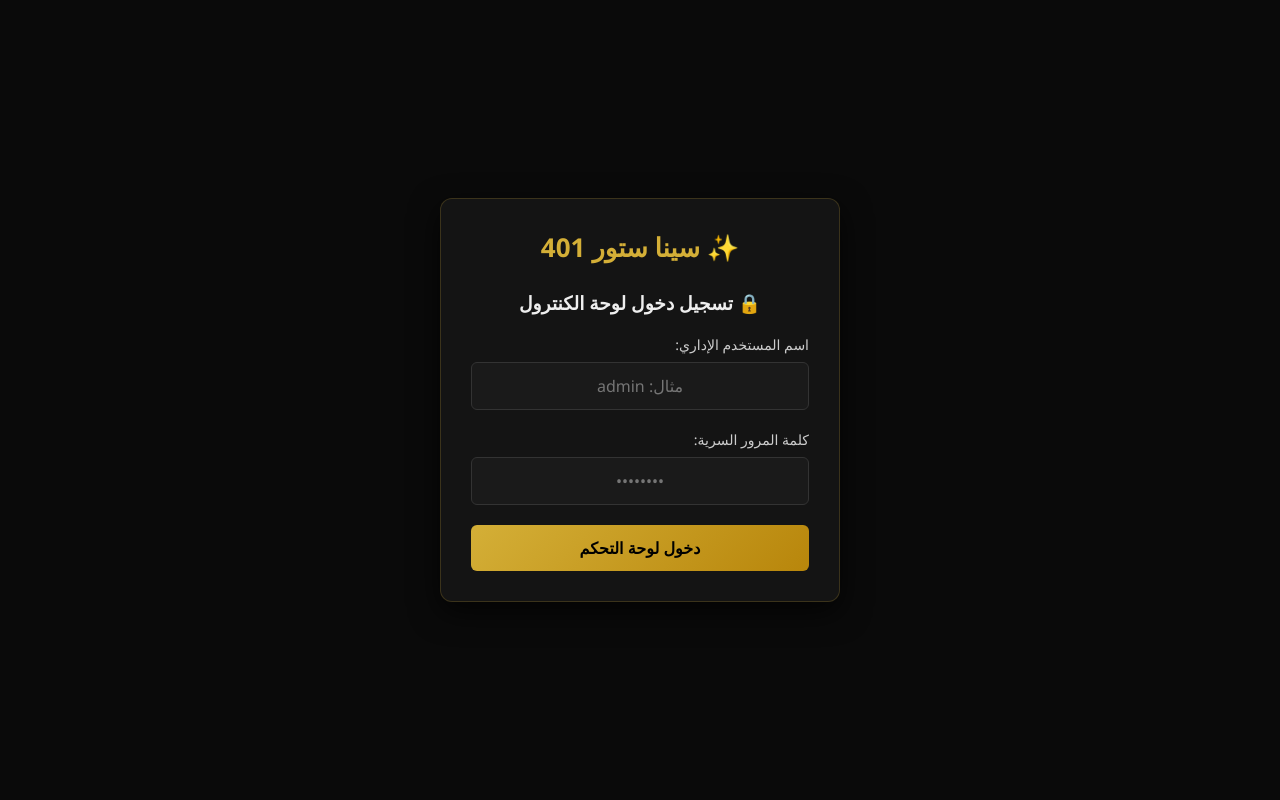
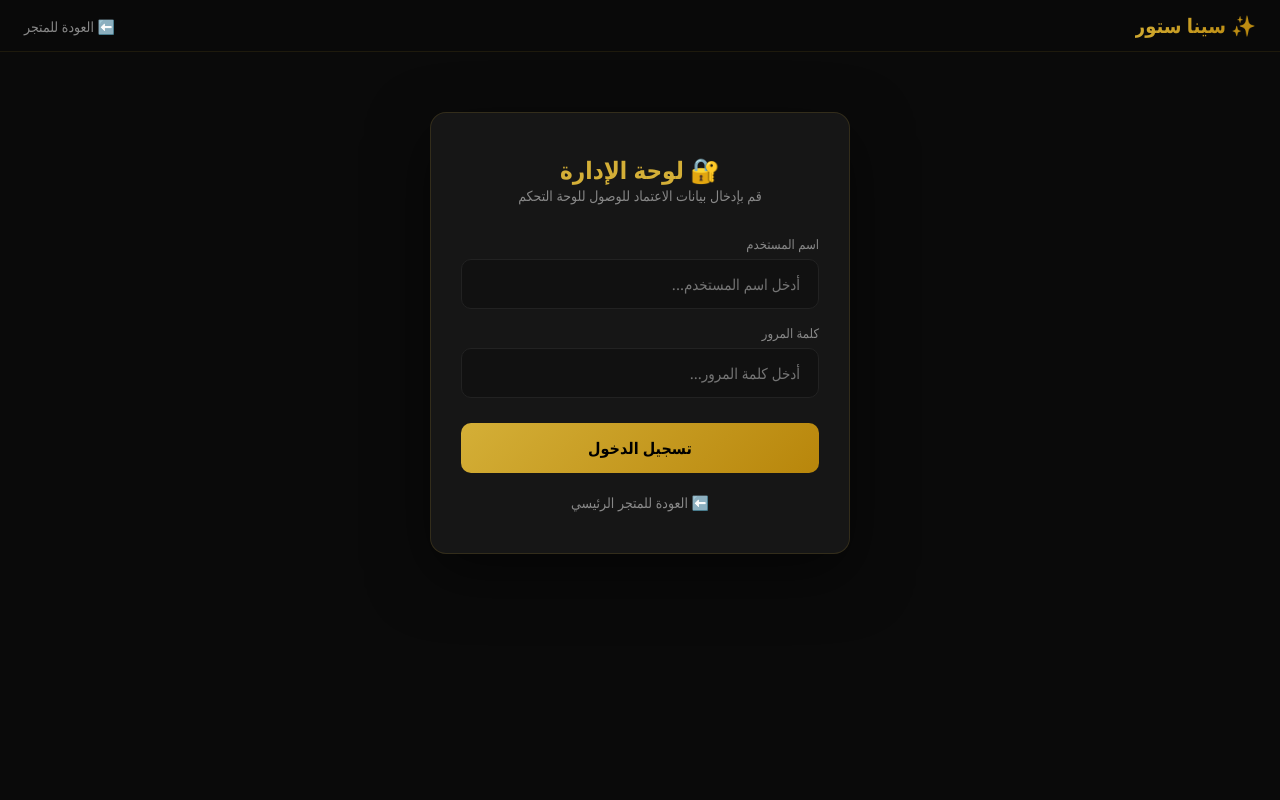
Before and after one commit to mosebh99/sina.401, a Flask app: page /login.html in a window 1280 px wide. Run offline with Flask 3, Linux system fonts and the light colour scheme; some libraries are stand-ins or nearby versions.

Commit message:
Update login.html

```diff
--- a/templates/login.html
+++ b/templates/login.html
@@ -3,73 +3,201 @@
 <head>
     <meta charset="UTF-8">
     <meta name="viewport" content="width=device-width, initial-scale=1.0">
-    <title>تسجيل دخول الإدارة | سينا ستور 401</title>
+    <title>تسجيل الدخول الإداري | سينا ستور</title>
+    <link rel="icon" type="image/png" href="/static/css/logo.png.jpeg">
     <style>
-        :root {
-            --primary: #d4af37;
-            --primary-hover: #b8860b;
-            --bg-dark: #0a0a0a;
-            --bg-card: #141414;
-            --border-gold: rgba(212, 175, 55, 0.2);
+        * { margin: 0; padding: 0; box-sizing: border-box; }
+        body {
+            font-family: 'Segoe UI', Tahoma, Geneva, Verdana, sans-serif;
+            background: #0a0a0a;
+            color: #fff;
+            min-height: 100vh;
+            display: flex;
+            flex-direction: column;
         }
-        * { margin: 0; padding: 0; box-sizing: border-box; font-family: 'Segoe UI', sans-serif; }
-        body { background: var(--bg-dark); color: #fff; display: flex; justify-content: center; align-items: center; min-height: 100vh; padding: 20px; }
-        .login-container { max-width: 400px; width: 100%; background: var(--bg-card); border: 1px solid var(--border-gold); padding: 30px; border-radius: 12px; box-shadow: 0 10px 30px rgba(0,0,0,0.7); text-align: center; }
-        .logo { font-size: 26px; font-weight: bold; color: var(--primary); text-decoration: none; display: block; margin-bottom: 25px; }
-        h3 { margin-bottom: 20px; color: #eee; }
-        label { display: block; text-align: right; margin-bottom: 8px; font-size: 14px; color: #ccc; }
-        input { width: 100%; padding: 12px; margin-bottom: 20px; background: #1a1a1a; border: 1px solid #333; border-radius: 6px; color: #fff; font-size: 16px; text-align: center; }
-        input:focus { border-color: var(--primary); outline: none; }
-        button { width: 100%; padding: 12px; background: linear-gradient(135deg, var(--primary), var(--primary-hover)); border: none; border-radius: 6px; color: #000; font-weight: bold; font-size: 16px; cursor: pointer; transition: opacity 0.3s; }
-        button:hover { opacity: 0.9; }
-        .err-msg { background: rgba(239, 68, 68, 0.2); border: 1px solid #ef4444; color: #ef4444; padding: 10px; border-radius: 6px; margin-bottom: 15px; display: none; font-size: 14px; font-weight: bold; }
+        header {
+            background: rgba(10,10,10,0.98);
+            backdrop-filter: blur(20px);
+            padding: 12px 24px;
+            display: flex;
+            justify-content: space-between;
+            align-items: center;
+            border-bottom: 1px solid rgba(212,175,55,0.1);
+        }
+        .logo {
+            font-size: 20px;
+            font-weight: 800;
+            background: linear-gradient(135deg, #d4af37, #b8860b);
+            -webkit-background-clip: text;
+            -webkit-text-fill-color: transparent;
+        }
+        .nav-links a {
+            color: #888;
+            font-size: 14px;
+            transition: all 0.3s;
+            text-decoration: none;
+        }
+        .nav-links a:hover { color: #d4af37; }
+        .login-container {
+            max-width: 420px;
+            margin: 60px auto;
+            padding: 40px 30px;
+            background: #161616;
+            border-radius: 16px;
+            border: 1px solid rgba(212,175,55,0.15);
+            text-align: center;
+            box-shadow: 0 20px 60px rgba(0,0,0,0.5);
+            width: 90%;
+        }
+        .login-container h2 {
+            color: #d4af37;
+            margin-top: 0;
+            font-size: 24px;
+        }
+        .login-container p {
+            color: #888;
+            font-size: 14px;
+            margin-bottom: 30px;
+        }
+        .login-form {
+            display: flex;
+            flex-direction: column;
+            gap: 15px;
+        }
+        .input-group input {
+            width: 100%;
+            padding: 14px 18px;
+            background: #111;
+            border: 1px solid #222;
+            border-radius: 10px;
+            color: #fff;
+            font-family: inherit;
+            font-size: 15px;
+            transition: all 0.3s;
+        }
+        .input-group input:focus {
+            outline: none;
+            border-color: #d4af37;
+            box-shadow: 0 0 15px rgba(212,175,55,0.15);
+        }
+        .input-group label {
+            display: block;
+            text-align: right;
+            margin-bottom: 6px;
+            color: #888;
+            font-size: 13px;
+        }
+        .login-btn {
+            background: linear-gradient(135deg, #d4af37, #b8860b);
+            color: #000;
+            border: none;
+            padding: 14px;
+            border-radius: 10px;
+            font-weight: bold;
+            font-size: 16px;
+            cursor: pointer;
+            transition: all 0.3s;
+            margin-top: 10px;
+            font-family: inherit;
+        }
+        .login-btn:hover {
+            transform: scale(1.02);
+            box-shadow: 0 6px 20px rgba(212,175,55,0.4);
+        }
+        .login-btn:disabled {
+            opacity: 0.6;
+            cursor: not-allowed;
+            transform: none;
+        }
+        .error-msg {
+            color: #ef4444;
+            font-size: 13px;
+            margin-top: 10px;
+            display: none;
+        }
+        .back-link {
+            display: inline-block;
+            margin-top: 20px;
+            color: #888;
+            font-size: 14px;
+            transition: color 0.3s;
+            text-decoration: none;
+        }
+        .back-link:hover { color: #d4af37; }
     </style>
 </head>
 <body>
+    <header>
+        <div class="logo">✨ سينا ستور</div>
+        <div class="nav-links"><a href="/">⬅️ العودة للمتجر</a></div>
+    </header>
 
     <div class="login-container">
-        <a href="/" class="logo">✨ سينا ستور 401</a>
-        <h3>🔒 تسجيل دخول لوحة الكنترول</h3>
+        <h2>🔐 لوحة الإدارة</h2>
+        <p>قم بإدخال بيانات الاعتماد للوصول للوحة التحكم</p>
 
-        <div id="error-div" class="err-msg"></div>
+        <form id="admin-login-form" class="login-form">
+            <div class="input-group">
+                <label>اسم المستخدم</label>
+                <input type="text" id="adm-user" placeholder="أدخل اسم المستخدم..." required>
+            </div>
+            <div class="input-group">
+                <label>كلمة المرور</label>
+                <input type="password" id="adm-pass" placeholder="أدخل كلمة المرور..." required>
+                            </div>
+            <button type="submit" class="login-btn" id="login-btn">تسجيل الدخول</button>
+            <div class="error-msg" id="error-msg"></div>
+        </form>
 
-        <form id="admin-login-form">
-            <label>اسم المستخدم الإداري:</label>
-            <input type="text" id="adm-user" required placeholder="مثال: admin">
-
-            <label>كلمة المرور السرية:</label>
-            <input type="password" id="adm-pass" required placeholder="••••••••">
-
-            <button type="submit">دخول لوحة التحكم</button>
-        </form>
+        <a href="/" class="back-link">⬅️ العودة للمتجر الرئيسي</a>
     </div>
 
     <script>
+        async function checkLoginStatus() {
+            try {
+                const res = await fetch('/api/auth/check');
+                const data = await res.json();
+                if (data.authenticated) {
+                    window.location.href = '/cashier.html';
+                }
+            } catch (e) {}
+        }
+        checkLoginStatus();
+
         document.getElementById('admin-login-form').addEventListener('submit', async function(e) {
             e.preventDefault();
-            const username = document.getElementById('adm-user').value.trim();
-            const password = document.getElementById('adm-pass').value;
-            const errDiv = document.getElementById('error-div');
 
-            errDiv.style.display = 'none';
+            const user = document.getElementById('adm-user').value.trim();
+            const pass = document.getElementById('adm-pass').value.trim();
+            const btn = document.getElementById('login-btn');
+            const errorDiv = document.getElementById('error-msg');
+
+            errorDiv.style.display = 'none';
+            btn.disabled = true;
+            btn.innerText = 'جاري التحقق...';
 
             try {
-                const response = await fetch('/api/auth/login', {
+                const res = await fetch('/api/auth/login', {
                     method: 'POST',
                     headers: { 'Content-Type': 'application/json' },
-                    body: JSON.stringify({ username, password })
+                    body: JSON.stringify({ username: user, password: pass })
                 });
-                const data = await response.json();
 
-                if (response.ok && data.success) {
+                const data = await res.json();
+
+                if (data.success) {
                     window.location.href = '/cashier.html';
                 } else {
-                    errDiv.innerText = data.message || 'بيانات الدخول الإدارية غير صحيحة.';
-                    errDiv.style.display = 'block';
+                    errorDiv.innerText = '❌ ' + (data.message || 'بيانات الدخول غير صحيحة');
+                    errorDiv.style.display = 'block';
+                    btn.disabled = false;
+                    btn.innerText = 'تسجيل الدخول';
                 }
-            } catch(err) {
-                errDiv.innerText = 'خطأ اتصال بالسيرفر.';
-                errDiv.style.display = 'block';
+            } catch (err) {
+                errorDiv.innerText = '❌ فشل الاتصال بالسيرفر';
+                errorDiv.style.display = 'block';
+                btn.disabled = false;
+                btn.innerText = 'تسجيل الدخول';
             }
         });
     </script>
```
